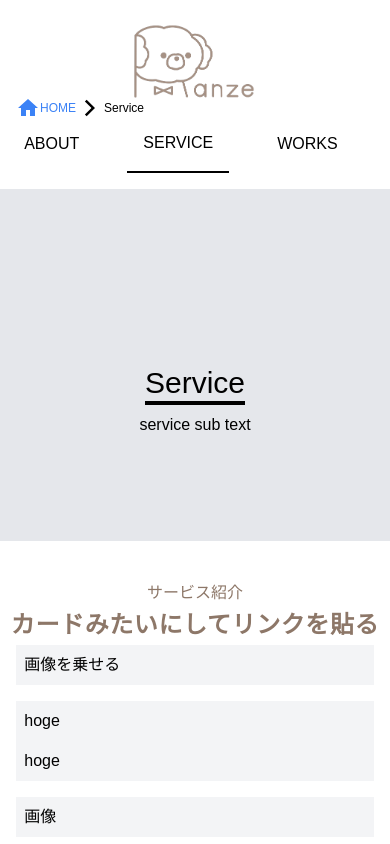
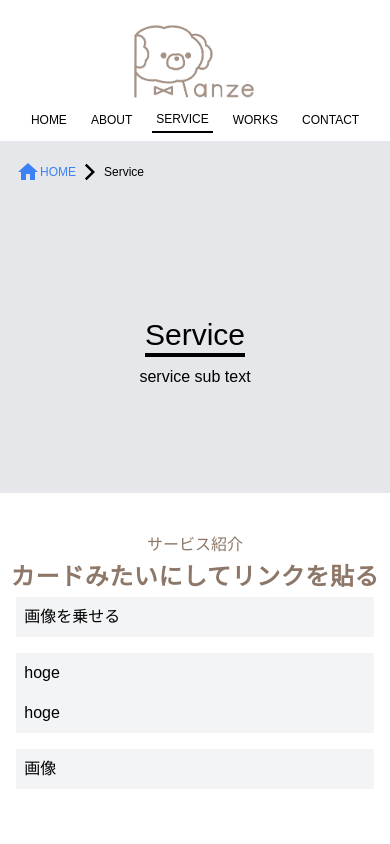
Before and after one commit to mayone-du/ranze-hp, a Next.js app: page /service in a window 390 px wide. Shown: the top 844 px of the page. Built offline with nearby package versions, Linux system fonts and the light colour scheme.

Commit message:
update breadcrumb, header

```diff
--- a/src/components/shared/BreadCrumb.tsx
+++ b/src/components/shared/BreadCrumb.tsx
@@ -8,7 +8,7 @@ const BreadCrumb: React.VFC<{
 }> = ({ currentPage, parentPage, parentPath }) => {
   return (
     <>
-      <ol className="absolute top-24 left-0 w-full flex items-center md:text-base text-xs">
+      <ol className="absolute md:top-56 top-40 left-0 w-full flex items-center md:text-base text-xs">
         <li className="flex items-center">
           <Link href={"/"}>
             <a className="flex items-center text-blue-500 md:ml-12 ml-4 md:mr-4 mr-1">
--- a/src/components/shared/layout/Header.tsx
+++ b/src/components/shared/layout/Header.tsx
@@ -21,35 +21,35 @@ const Header: React.VFC<{ isActivePage: string }> = ({ isActivePage }) => {
           <ul className="flex items-center justify-center">
             <li>
               <Link href="/">
-                <a className={`block hover:bg-gray-100 transform transition border-black p-4 m-4 ${
+                <a className={`block hover:bg-gray-100 transform transition border-black md:p-4 p-1 md:m-4 m-2 text-xs md:text-base ${
                   isActivePage === "Home" ? "border-b-2 border-black" : ""
                 }`}>HOME</a>
               </Link>
             </li>
             <li>
               <Link href="/about">
-                <a className={`block hover:bg-gray-100 transform transition border-black p-4 m-4 ${
+                <a className={`block hover:bg-gray-100 transform transition border-black md:p-4 p-1 md:m-4 m-2 text-xs md:text-base ${
                   isActivePage === "About" ? "border-b-2 border-black" : ""
                 }`}>ABOUT</a>
               </Link>
             </li>
             <li>
               <Link href="/service">
-                <a className={`block hover:bg-gray-100 transform transition border-black p-4 m-4 ${
+                <a className={`block hover:bg-gray-100 transform transition border-black md:p-4 p-1 md:m-4 m-2 text-xs md:text-base ${
                   isActivePage === "Service" ? "border-b-2 border-black" : ""
                 }`}>SERVICE</a>
               </Link>
             </li>
             <li>
               <Link href="/works">
-                <a className={`block hover:bg-gray-100 transform transition border-black p-4 m-4 ${
+                <a className={`block hover:bg-gray-100 transform transition border-black md:p-4 p-1 md:m-4 m-2 text-xs md:text-base ${
                   isActivePage === "Works" ? "border-b-2 border-black" : ""
                 }`}>WORKS</a>
               </Link>
             </li>
             <li>
               <Link href="/contact">
-                <a className={`block hover:bg-gray-100 transform transition border-black p-4 m-4 ${
+                <a className={`block hover:bg-gray-100 transform transition border-black md:p-4 p-1 md:m-4 m-2 text-xs md:text-base ${
                   isActivePage === "Contact" ? "border-b-2 border-black" : ""
                 }`}>CONTACT</a>
               </Link>
```
